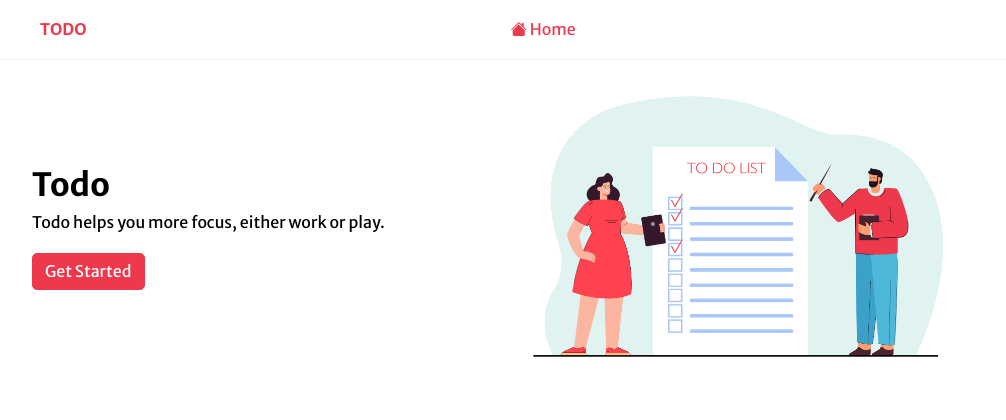
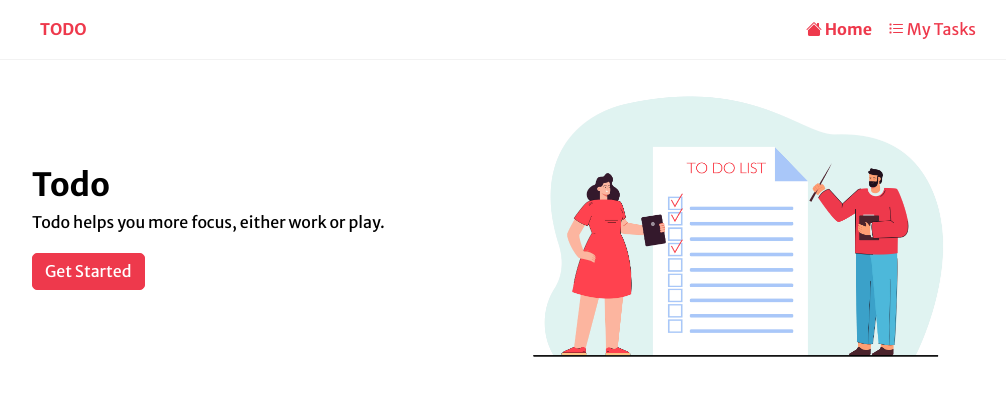
Before and after one commit to zzbyy/TASK_LIST, a Django app: page / in a window 1280 px wide. Shown: the top 420 px of the page, without its empty margins (136-1142 px from the left). Run offline with Django 4.2, Linux system fonts and the light colour scheme.

Commit message:
created TaskLsit view and task_list templated for todo app

```diff
--- a/templates/base.html
+++ b/templates/base.html
@@ -13,9 +13,8 @@
             <div class="container">
                 <a href="{% url 'home' %}" class="logo">Todo</a>
                 <nav class="nav">
-                    <a href="{% url 'home' %}"
-                        ><i class="bi bi-house-fill"></i> Home</a
-                    >
+                    <a href="{% url 'home' %}"><i class="bi bi-house-fill"></i> Home</a>
+                    <a href="{% url 'tasks' %}"><i class="bi bi-list-task"></i> My Tasks</a>
                 </nav>
             </div>
         </header>
--- a/todo/urls.py
+++ b/todo/urls.py
@@ -5,4 +5,5 @@
 
 urlpatterns = [
     path("", views.home, name="home"),
+    path("tasks/", views.TaskList.as_view(), name="tasks"),
 ]
--- a/todo/views.py
+++ b/todo/views.py
@@ -1,5 +1,13 @@
 from django.shortcuts import render
+from django.views import generic
+
+from .models import Task
 
 # Create your views here.
 def home(request):
     return render(request, 'home.html')
+
+
+class TaskList(generic.ListView):
+    model = Task
+    context_object_name = 'tasks'
```
Also changed, not shown: todo/templates/todo/task_list.html (added, +23 -0 lines).
